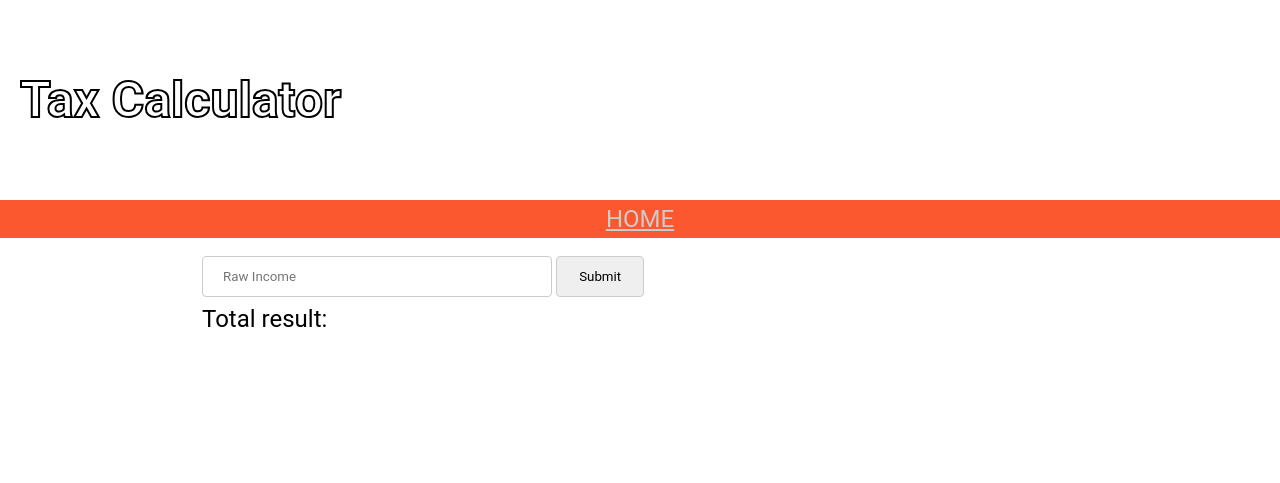
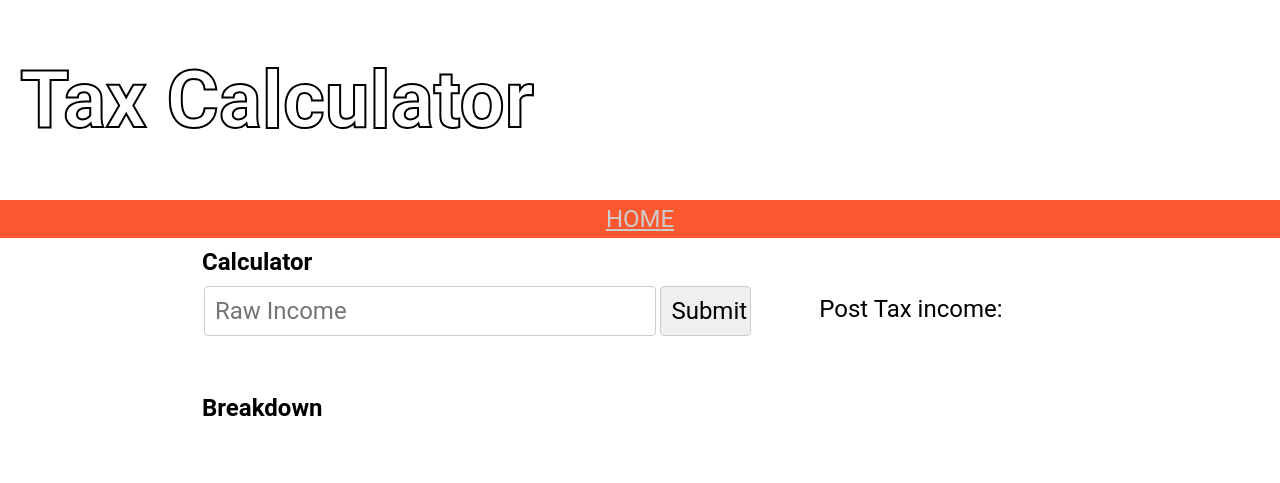
Before and after one commit to BobertoBobert/Income-Calculator, a plain HTML site: page index.html in a window 1280 px wide. Drawn offline with Linux system fonts and the light colour scheme.

Commit message:
Completed algorithm

```diff
--- a/code.js
+++ b/code.js
@@ -0,0 +1,32 @@
+function calculate() {
+    //2D array of rates. first dimension is the lower limit of that bracket
+    //Second dimension is the rate
+    let rates = [
+        [11851, 0.2],
+        [46351, 0.4],
+        [150000, 0.45]
+        [0, 0]
+    ]
+
+    let rawIncome = document.getElementById("income").value;
+    let tax = 0;
+    if (rawIncome < rates[0][0]) {
+        document.getElementById("breakdown").innerHTML =
+            "All of your income fell into the personal tax bracket. This means " +
+            "that you do not owe any taxes and will keep 100% of your income";
+    } else {
+        let i = 0;
+        do {
+            i++;
+            console.log(i);
+        }
+        while ((i < 3) && (rawIncome > rates[i][0]));
+        for (j = 0; j < i; j++) {
+            tax += (rawIncome - rates[j][0]) * rates[j][1];
+        }
+    }
+    //Rounding because JS is strange with floating point numbers
+    tax = Math.round((tax + 0.00001) * 100) / 100;
+    document.getElementById("result").innerHTML = ("Post Tax income: £" + (rawIncome - tax));
+    console.log(tax);
+}
--- a/index.html
+++ b/index.html
@@ -20,15 +20,31 @@
 	</div>
 
 	<div class="content">
+		<div class="section">
+			<h2>Calculator</h2>
+			<table>
+				<tr>
+					<td>
 						<form>
-            <input type="number" name="income" placeholder="Raw Income">
+							<input type="number" id="income" placeholder="Raw Income">
+						</form>
+						<button onclick="calculate()" class="">Submit</button>
+					</td>
+					<td>
+						<div id="result">
+							Post Tax income:
+						</div>
+					</td>
+				</tr>
+			</table>
+		</div>
+		<div class="section">
+			<h2>Breakdown</h2>
+			<p id="breakdown"></p>
+		</div>
 
-            <input type="submit" value="Submit">
-        </form>
-        <p>
-            Total result:
-        </p>
 	</div>
+	<script src="code.js"></script>
 </body>
 
 </html>
--- a/style.css
+++ b/style.css
@@ -1,97 +1,115 @@
 * {
     margin: 0;
     padding: 0;
-        font-family: "roboto", "Gotham", "Helvetica" , Arial, "sans-serif";
+    font-family: "roboto", "Gotham", "Helvetica", Arial, "sans-serif";
+	overflow: hidden;
 }
-    body{
+
+body {
     margin: 0px;
-        padding:0px;
+    padding: 0px;
 }
-    a{
+
+a {
     color: #A77200;
 }
-    .header{
+
+.header {
     height: 200px;
     background-image: url("images/coins.jpg");
 }
-    .header h1{
+
+.header h1 {
     color: #fff;
     line-height: 200px;
     padding: 0 0 0 20px;
     -webkit-text-stroke: 2px black;
-        font-size: 50px;
+    font-size: 5em;
 }
 
-    .navbar{
+.navbar {
     background-color: #fc582f;
     padding: 5px 40px 5px 40px;
     text-align: center;
 }
 
-    .navbar ul li{
+.navbar ul li {
     display: inline;
     font-size: 1.5em;
-        padding:0% 10% 0% 10%;
-
+    padding: 0% 10% 0% 10%;
     margin: 0px;
 }
 
-    .navbar ul li:not(:last-child){
+.navbar ul li:not(:last-child) {
     border-right: 3px solid #aaa;
 }
 
-    .navbar ul li a{
+.navbar ul li a {
     color: #ccc;
 }
-    .navbar ul li a:hover{
+
+.navbar ul li a:hover {
     color: #000;
     font-weight: bold;
 }
 
-    .content{
+.content {
     margin:
-            0px
-            15%
-            5px
-            15%;
+        0px 15% 5px 15%;
     padding: 10px;
 }
 
 .parallax {
     /* The image used */
     background-image: url("images/coins.jpg");
-
     /* Set a specific height */
     min-height: 200px;
-
     /* Create the parallax scrolling effect */
     background-attachment: fixed;
     background-position: center;
     background-repeat: no-repeat;
     background-size: cover;
 }
-      p{
-          font-size: 1.5em;
+
+
+input[type=number] {
+    width: 75%;
 }
 
-      input[type=number]{
-        width: 40%;
+input:focus {
+    border: 1px solid #4688f1;
+}
 
-      }
-      input:focus {
-        border: 3px solid #4688f1;
-      }
-      input{
-        padding: 12px 20px;
+button,
+input {
+    font-size: 1.5em;
+    padding: 10px;
     margin: 8px 0;
     display: inline;
     border-radius: 4px;
     box-sizing: border-box;
-        outline:none;
+    outline: "none";
     border: 1px solid #ccc;
 }
-      input[type=submit]{
-        width: 10%;
 
+button {
+    width: 15%;
+}
 
+form {
+    display: inline;
 }
+
+#result {
+    font-size: 1.5em;
+    padding: 10px;
+    display: inline-block;
+	width:100%
+}
+table{
+	width:100%;
+}
+
+.section{
+	margin:0em 0em 3em 0em;
+}
```
Lines whose indentation alone changed are shown as unchanged.
